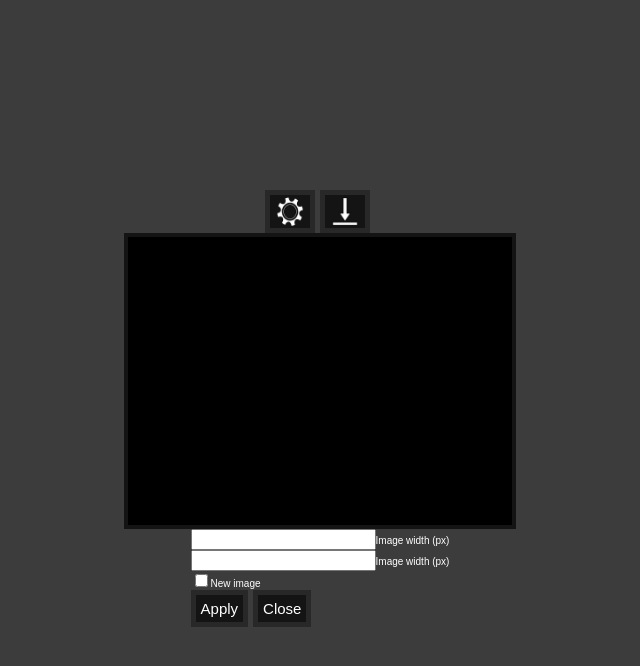
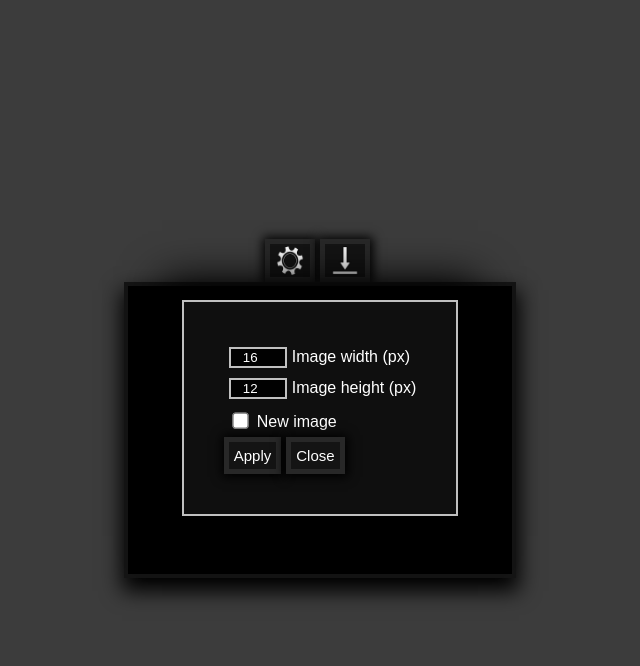
Before and after one commit to WelehoBRUDER/js-bitmap-editor, a plain HTML site: page index.html in a window 1280 px wide. Both pictures are taken after a click on the button 618 px from the left and 260 px from the top of the page. Shown: the whole page, without its empty margins (328-968 px from the left). Drawn offline with Linux system fonts and the light colour scheme.

Commit message:
made it prettier

```diff
--- a/script/settings.js
+++ b/script/settings.js
@@ -13,6 +13,7 @@ class Settings {
 	open() {
 		if (this.isOpen) return this.close();
 		settingsElem.textContent = "";
+		settingsElem.style.display = "block";
 		this.isOpen = true;
 		this.unsaved = {};
 		const options = [
@@ -24,7 +25,7 @@ class Settings {
 			},
 			{
 				id: "height",
-				name: "Image width (px)",
+				name: "Image height (px)",
 				type: "number",
 				tt: "Set height of image in pixels",
 			},
@@ -86,6 +87,7 @@ class Settings {
 		this.isOpen = false;
 		settingsElem.textContent = "";
 		tooltip.hide();
+		settingsElem.style.display = "none";
 	}
 
 	// Applies unsaved changes to the current settings object
--- a/style.css
+++ b/style.css
@@ -14,10 +14,25 @@ body {
   font-family: Arial, Helvetica, sans-serif
 }
 
+input[type="number"] {
+  background: rgba(0, 0, 0, 0.9);
+  border: 0.2rem solid silver;
+  width: 5rem;
+  text-align: center;
+  margin: 0.5rem;
+}
+
+input[type="checkbox"] {
+  transform: scale(1.25);
+  margin: 1rem;
+}
+
 button {
+  transition: 100ms;
   background: rgb(20, 20, 20);
   border: 0.5rem solid rgb(40, 40, 40);
   margin-right: 0.5rem;
+  box-shadow: 0 0 1rem 0.25rem black;
   img {
     width: 100%;
     height: 100%;
@@ -32,6 +47,7 @@ button.button-basic {
 
 button:hover {
   border: 0.5rem solid silver;
+  box-shadow: 0 0 1rem 0.25rem silver;
 }
 
 button.tool-btn {
@@ -50,6 +66,7 @@ button.tool-btn {
   border: 4px solid rgb(20, 20, 20);
   margin: 0;
   padding: 0;
+  box-shadow: 0 1rem 2rem 0.25rem black;
 }
 
 .tooltip-box {
@@ -65,3 +82,13 @@ button.tool-btn {
     margin: 0;
   }
 }
+
+.settings {
+  position: absolute;
+  background: rgb(15, 15, 15);
+  padding: 4rem;
+  border: 0.2rem solid silver;
+  box-shadow: 0 0 4rem 2rem black;
+  display: none;
+  font-size: 1.6rem;
+}
```
